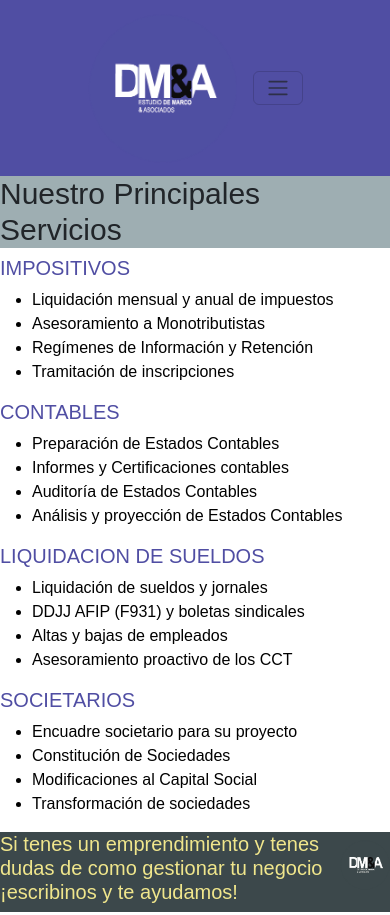
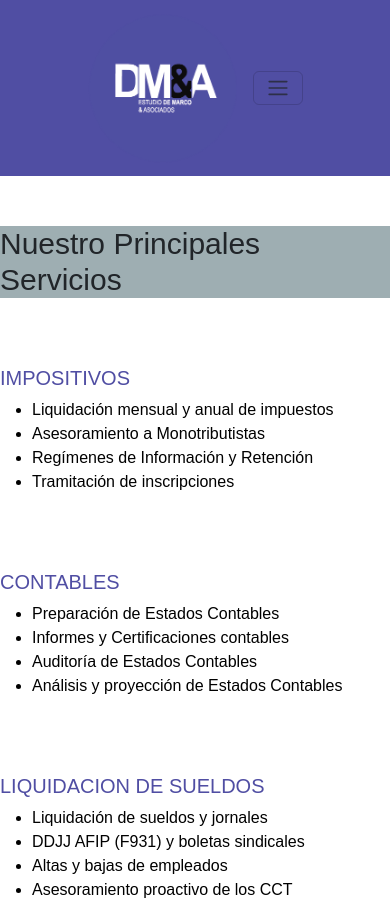
Before and after one commit to LaureanoMele/EstudioContableDM-A, a plain HTML site: page pages/servicios.html in a window 390 px wide. Shown: the top 915 px of the page. Drawn offline with nearby package versions, Linux system fonts and the light colour scheme; a web font is replaced by a local one.

Commit message:
cambie la vista de la pag servicios

```diff
--- a/estilos/estilos.css
+++ b/estilos/estilos.css
@@ -6,20 +6,22 @@
 }
 
 body {
-    background-color:white;
+    background-color: white;
 }
 
 h1 {
-    background-color:  #9eaeb2;
+    background-color: #9eaeb2;
     display: flex;
     justify-content: center;
     font-size: 30px;
+    margin-top: 50px;
 }
 
 h2 {
     color: #504ea3;
     font-size: 20px;
 }
+
 header {
     background-color: #504ea3;
     display: flex;
@@ -40,12 +42,11 @@ header ul {
     width: 150px;
 }
 
-.menu {
-    display: flex;
-    gap: 100px
+.color-menu {
+    color: white;
 }
 
-.color-link{
+.color-link {
     color: azure;
     font-size: 20px;
 }
@@ -57,11 +58,11 @@ header ul {
 }
 
 
-
 footer {
     background-color: #3c484b;
     display: flex;
     justify-content: center;
+    margin-top: 30px;
 }
 
 footer img {
@@ -81,6 +82,15 @@ footer img {
 .texto-pie {
     color: khaki;
     font-size: 20px;
+}
 
+.cajas {
+    margin: 35px 10px 35px 10px
+}
+
+@media screen and (max-width:768px) {
+    .cajas {
+        margin: 60px 0px 0px 0px
+    }
 
 }
--- a/pages/servicios.html
+++ b/pages/servicios.html
@@ -48,8 +48,8 @@
         <span>
             <h1>Nuestro Principales Servicios</h1>
         </span>
-        <section>
-            <div>
+        <section class="row">
+            <div class="col-xs-12 col-lg-4 cajas">
                 <h2>IMPOSITIVOS</h2>
                 <ul>
                     <LI>Liquidación mensual y anual de impuestos</LI>
@@ -58,7 +58,7 @@
                     <LI>Tramitación de inscripciones</LI>
                 </ul>
             </div>
-            <div>
+            <div class="col-xs-12 col-lg-4 cajas">
                 <h2>CONTABLES</h2>
                 <ul>
                     <li>Preparación de Estados Contables</li>
@@ -67,7 +67,7 @@
                     <li>Análisis y proyección de Estados Contables</li>
                 </ul>
             </div>
-            <div>
+            <div class="col-xs-12 col-lg-4 cajas">
                 <h2>LIQUIDACION DE SUELDOS</h2>
                 <ul>
                     <li>Liquidación de sueldos y jornales</li>
@@ -76,7 +76,7 @@
                     <li>Asesoramiento proactivo de los CCT</li>
                 </ul>
             </div>
-            <div>
+            <div class="col-xs-12 col-lg-4 cajas">
                 <h2>SOCIETARIOS</h2>
                 <ul>
                     <li>Encuadre societario para su proyecto</li>
```
Also changed, not shown: index.html (+1 -1 lines).
